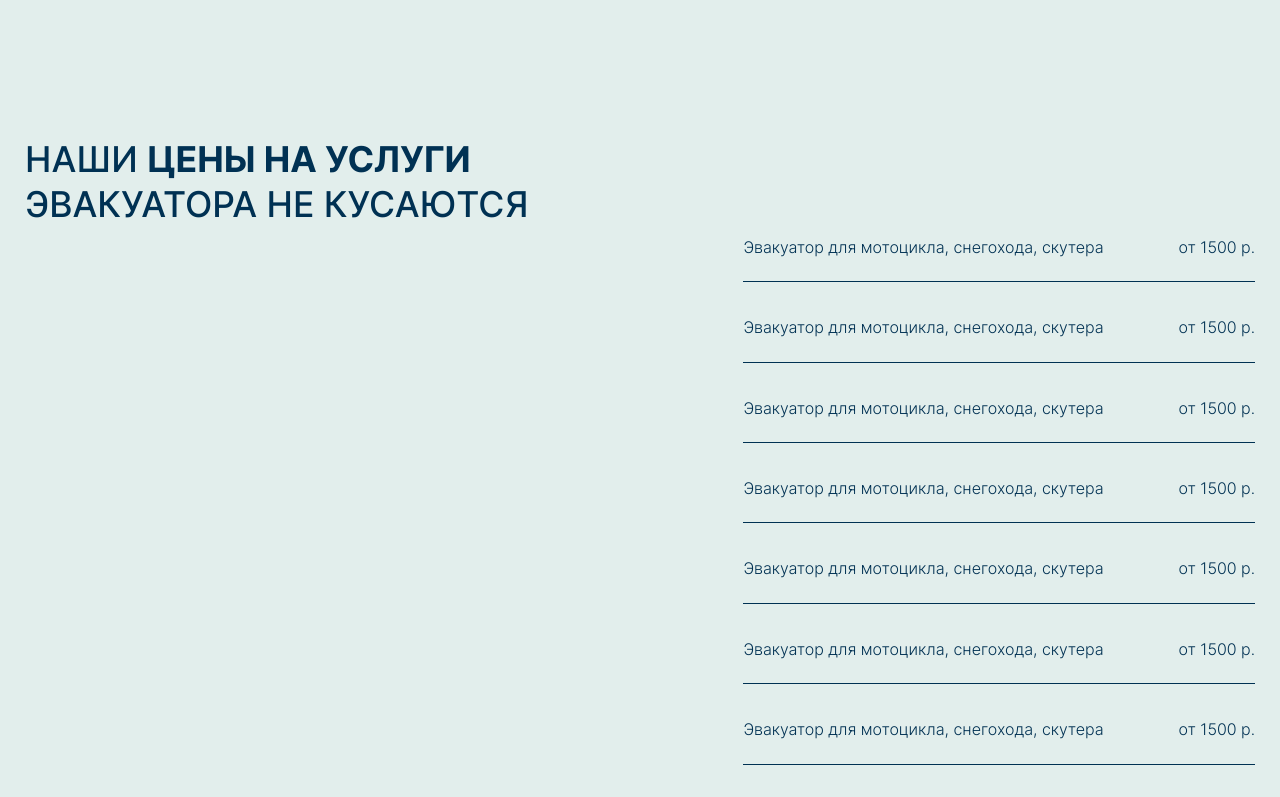
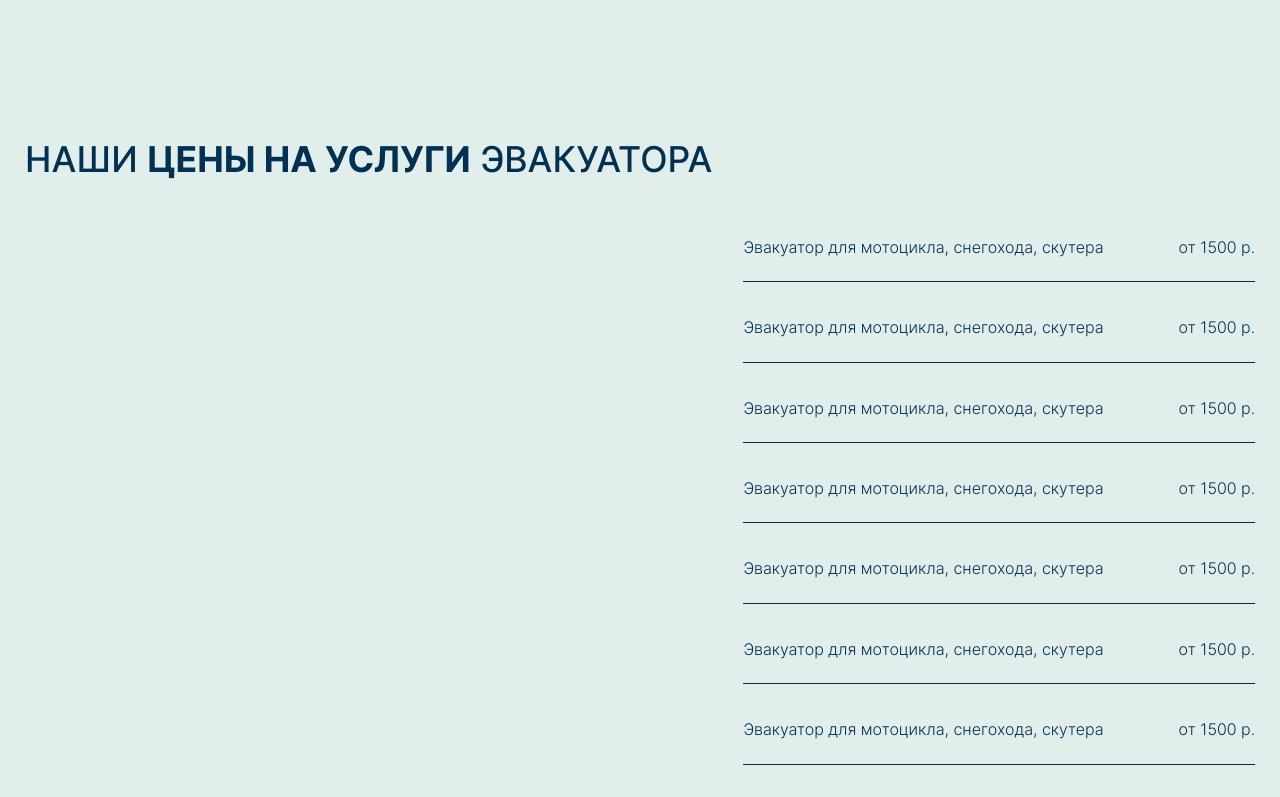
Before and after one commit to trplsx/towtruck, a plain HTML site: page index.html in a window 1280 px wide. Shown: the part 1760-2557 px from the top of the page. Drawn offline with Linux system fonts and the light colour scheme.

Commit message:
Update index.html

```diff
--- a/index.html
+++ b/index.html
@@ -103,7 +103,7 @@
         <section class="section container">
             <div class="section__body">
                 <div class="services" id="services">
-                    <h1 class="services__title">НАШИ <b>ЦЕНЫ НА УСЛУГИ</b><br> ЭВАКУАТОРА НЕ КУСАЮТСЯ</h1>
+                    <h1 class="services__title">НАШИ <b>ЦЕНЫ НА УСЛУГИ</b> ЭВАКУАТОРА</h1>
                     <div class="services__info">
                         <ul class="services__list">
                             <li class="services__item">
```
